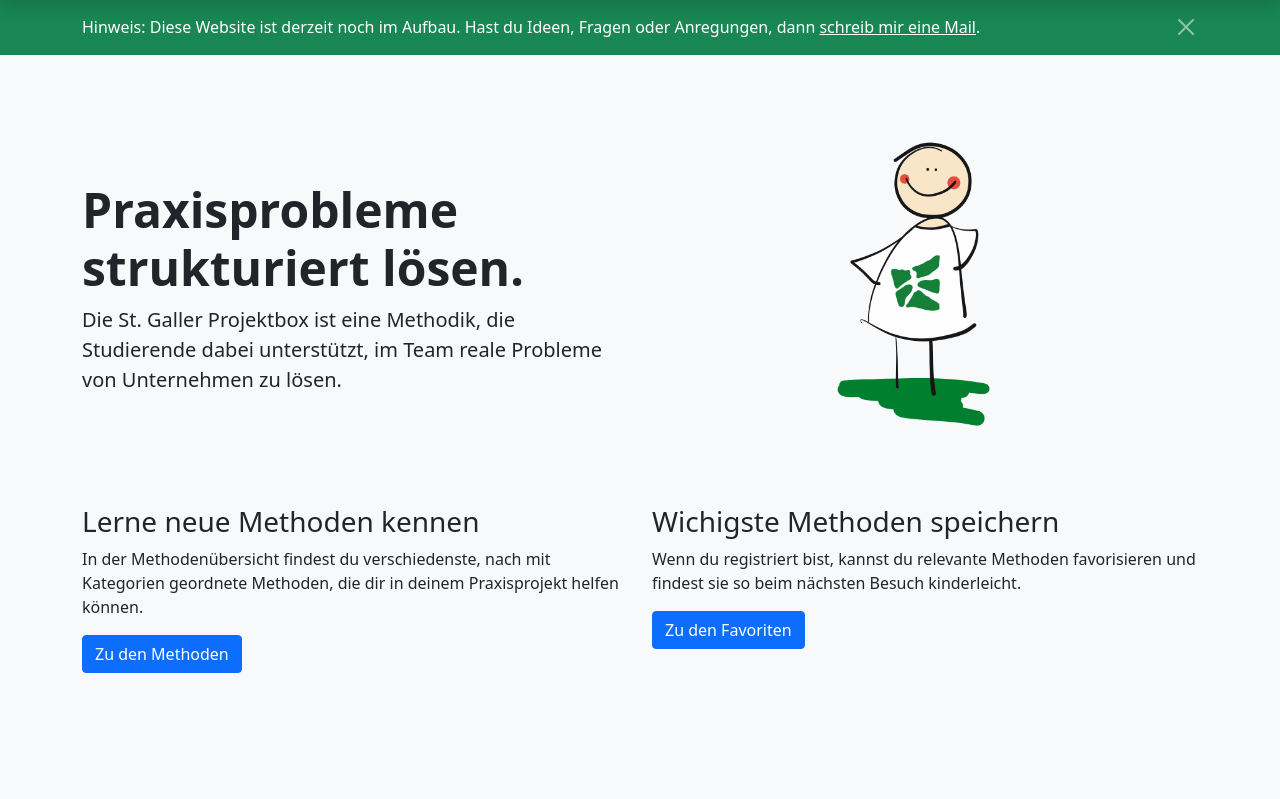
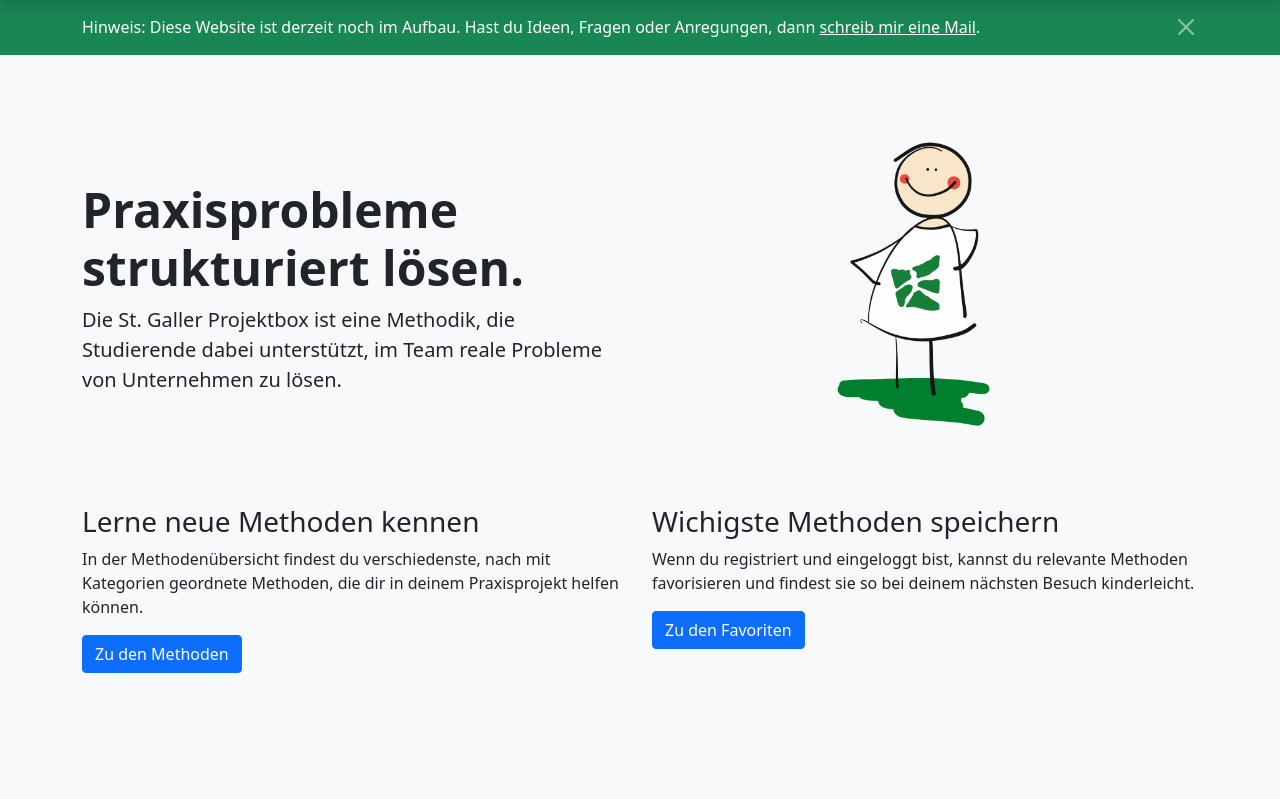
Before and after one commit to silvnst/sgpb_copy, a Django app: page / in a window 1280 px wide. Shown: the part 57-856 px from the top of the page. Run offline with Django 3.2, Linux system fonts and the light colour scheme; some libraries are stand-ins or nearby versions.

Commit message:
text startseite

```diff
--- a/praxismethoden/templates/praxismethoden/index.html
+++ b/praxismethoden/templates/praxismethoden/index.html
@@ -34,7 +34,7 @@
             </div>
             <div class="col-lg-6">
                 <h3>Wichigste Methoden speichern</h3>
-                <p>Wenn du registriert bist, kannst du relevante Methoden favorisieren und findest sie so beim nächsten Besuch kinderleicht.</p>
+                <p>Wenn du registriert und eingeloggt bist, kannst du relevante Methoden favorisieren und findest sie so bei deinem nächsten Besuch kinderleicht.</p>
                 <a class="btn btn-primary" role="button" aria-disabled="true" href="{% url 'meine' %}">Zu den Favoriten</a>
             </div>
         </div>
```
